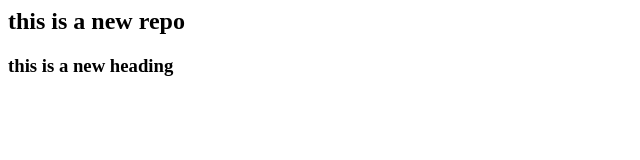
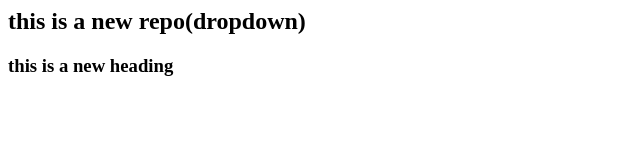
Before and after one commit to fedora42/localrepo, a plain HTML site: page index.html in a window 1280 px wide. Shown: the whole page, without its empty margins (0-640 px from the left). Drawn offline with Linux system fonts and the light colour scheme.

Commit message:
add dropdown

```diff
--- a/index.html
+++ b/index.html
@@ -1,3 +1,3 @@
-<h2>this is a new repo</h2>
+<h2>this is a new repo(dropdown)</h2>
 
 <h3>this is a new heading</h3>
```
